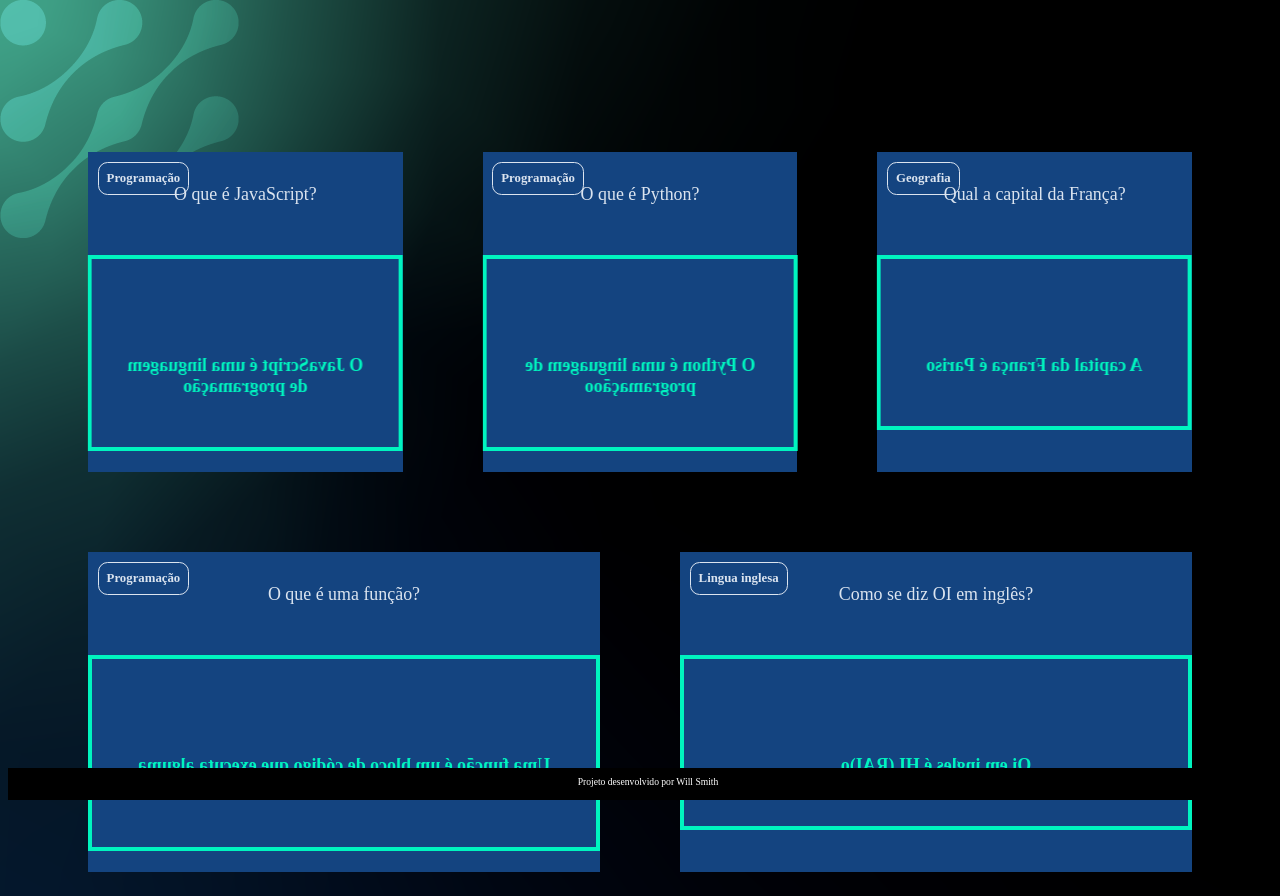
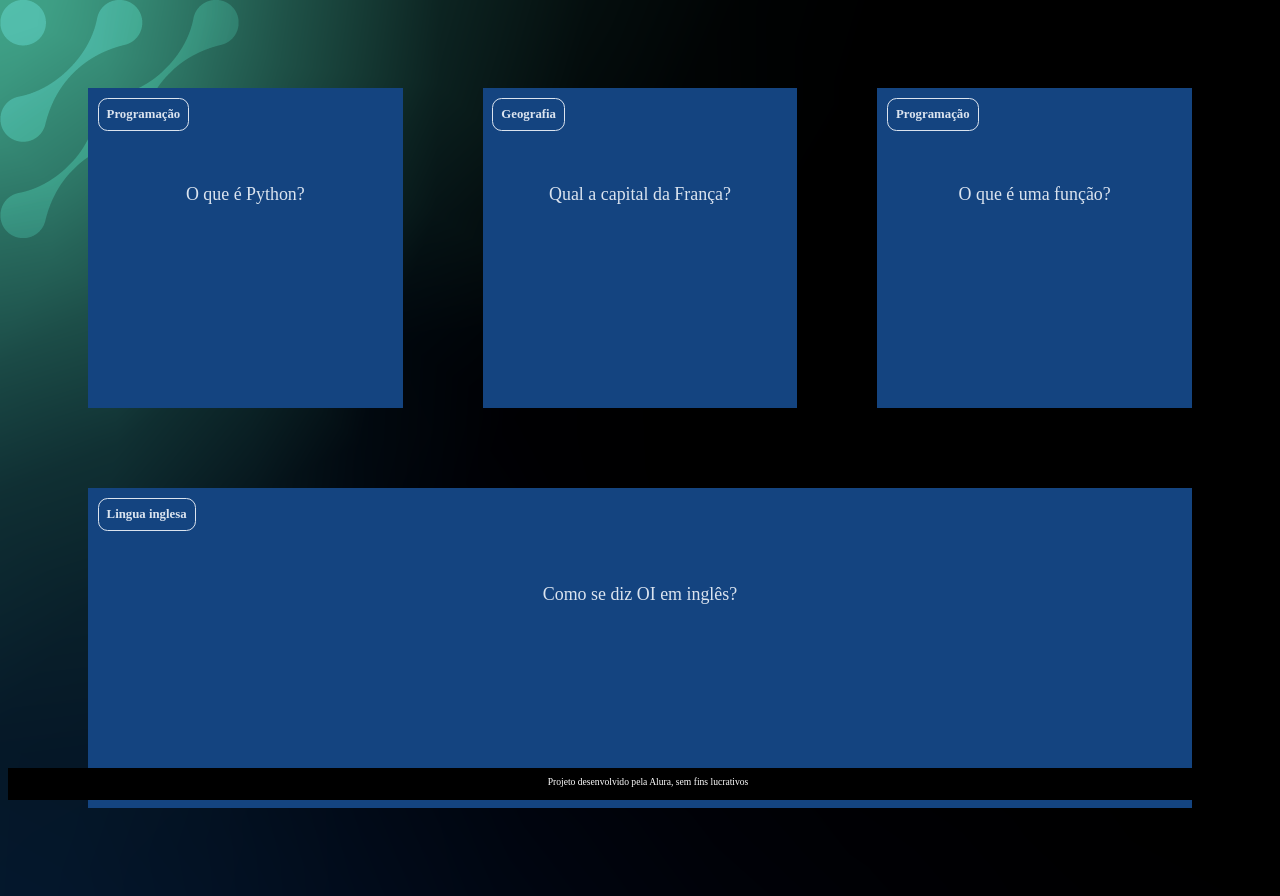
Before and after one commit to Worthyit/Flash-Card, a plain HTML site: page index.html in a window 1280 px wide. Drawn offline with Linux system fonts and the light colour scheme.

Commit message:
23/10/24

```diff
--- a/assets/style.css
+++ b/assets/style.css
@@ -11,10 +11,10 @@ body {
 
 #container {
     display: flex;
-     flex-wrap: wrap;
-     justify-content: space-between;
-     padding: 4rem;
-     gap: 3rem;
+    flex-wrap: wrap;
+    justify-content: space-between;
+    padding: 4rem;
+    gap: 3rem;
 }
 
 .cartao {
@@ -66,8 +66,8 @@ body {
     transform: rotateY(180deg);
 }
 
-.cartao_conteudo_pergunta,
-.cartao_conteudo_resposta {
+.cartao__conteudo__pergunta,
+.cartao__conteudo__resposta {
     backface-visibility: hidden;
     position: absolute;
     height: 100%;
@@ -75,10 +75,10 @@ body {
     box-sizing: border-box;
 }
 
-.cartao__conteudo__resposta{
+.cartao__conteudo__resposta {
     transform: rotateY(180deg);
-    background-color: rdba(0, 244, 191, 0.2);
-    border: 4px solid var(--card-back-color);;
+    background-color: rgba(0, 244, 191, 0.2);
+    border: 4px solid var(--card-back-color);
 }
 
 footer {
@@ -99,11 +99,11 @@ footer p {
 @media (max-width: 560px) {
 
     body {
-        background: url('img/bd-mobile.webp');
+        background: url('img/bg-mobile.webp'), no-repeat cover;
     }
 
     .cartao {
-        flex: 1 0 calc(100% - 1rem);
+        flex: 1 0 calc(100% - 1rem)
     }
 
     .cartao__conteudo h3 {
--- a/index.html
+++ b/index.html
@@ -9,7 +9,7 @@
 <body>
     <main>
         <section id="container">
-            <article class="cartao">
+            <!-- <article class="cartao">
                 <div class="cartao__conteudo">
                     <h3>Programação</h3>
                     <div class="cartao__conteudo__pergunta">
@@ -19,13 +19,13 @@
                         <p>O JavaScript é uma linguagem de programação</p>
                     </div>
                 </div>
-            </article>
+            </article> -->
         </section>
     </main>
     <footer>
-        <p>Projeto desenvolvido por Will Smith</p>
-     </footer>
-     <script src="app.js"></script>
-     <script src="perguntas.js"></script>
+        <p>Projeto desenvolvido pela Alura, sem fins lucrativos</p>
+    </footer>
+    <script src="app.js"></script>
+    <script src="perguntas.js"></script>
 </body>
 </html>
```
